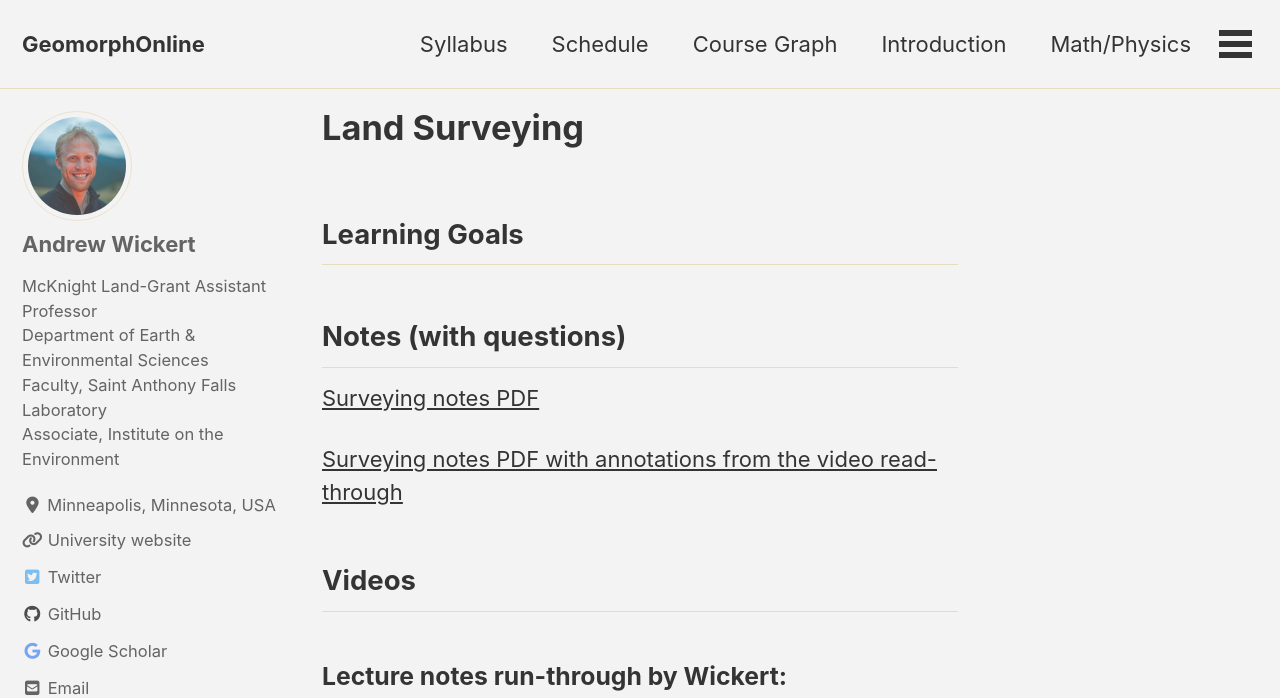
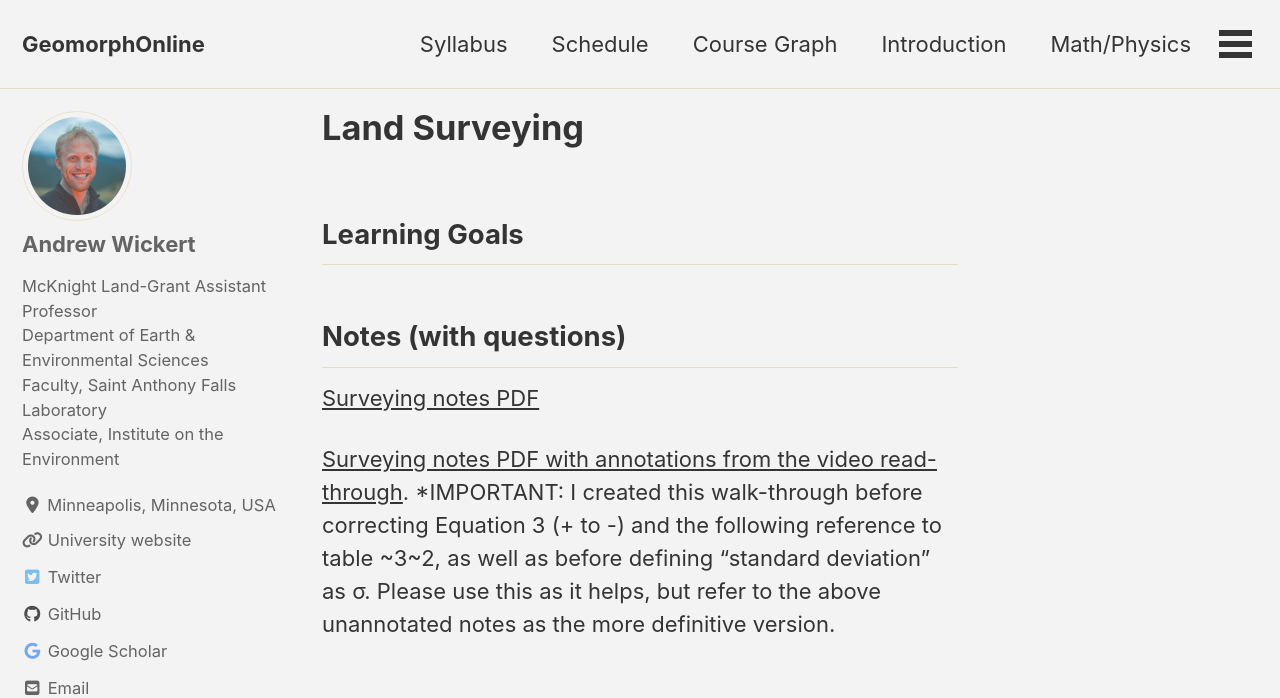
Before and after one commit to GeomorphOnline/GeomorphOnline.github.io, a Jekyll site: the page built from lessons/_topobathy/surveying.md, in a window 1280 px wide and 1400 px high. Shown: the top 698 px of the window. Built offline with Jekyll 4.4.1, drawn with Linux system fonts in a browser that asks for light colours; cached includes are drawn as plain includes; nearby versions of some CDN libraries; some of the changed text lies outside the part shown.

Commit message:
Update small but critical errors/omissions

```diff
--- a/lessons/_topobathy/surveying.md
+++ b/lessons/_topobathy/surveying.md
@@ -18,13 +18,15 @@ author_profile: true
 
 [Surveying notes PDF](/assets/notes/01_Surveying.pdf)
 
-[Surveying notes PDF with annotations from the video read-through](/assets/notes/01_Surveying_withNotes.pdf)
+[Surveying notes PDF with annotations from the video read-through](/assets/notes/01_Surveying_withNotes.pdf). *IMPORTANT: I created this walk-through before correcting Equation 3 (+ to -) and the following reference to table ~3~2, as well as before defining "standard deviation" as σ. Please use this as it helps, but refer to the above unannotated notes as the more definitive version.
 
 ## Videos
 
 ### Lecture notes run-through by Wickert:
 
 <iframe width="560" height="315" src="https://www.youtube.com/embed/yyRxw8VoJ8M" frameborder="0" allow="accelerometer; autoplay; clipboard-write; encrypted-media; gyroscope; picture-in-picture" allowfullscreen></iframe>
+
+*See comment above: my work through these notes is still valid, but the notes themselves are deprecated in a couple small but oh-so-critical spots for completing the problem set.*
 
 ### Other useful videos for further learning
 
```
